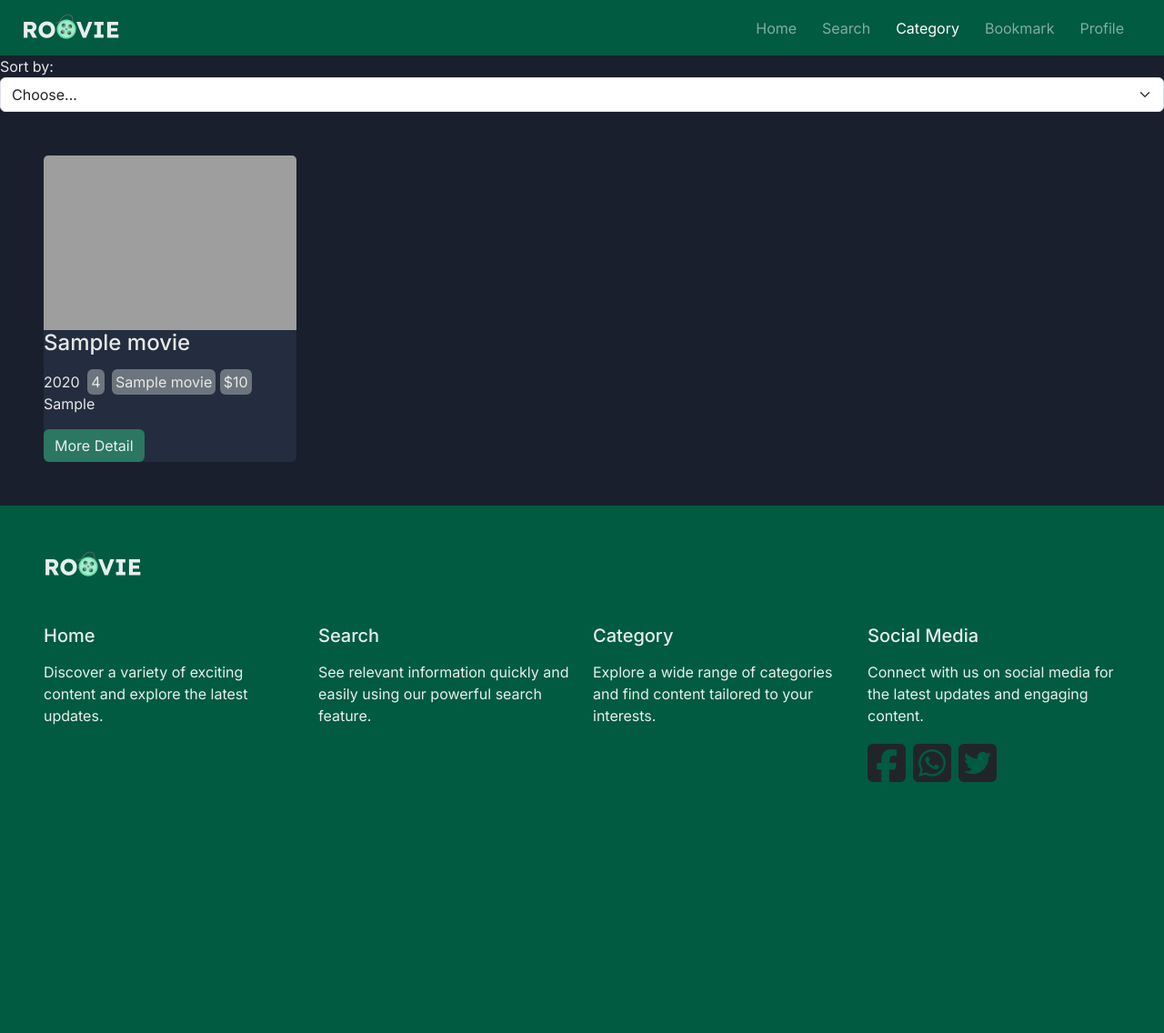
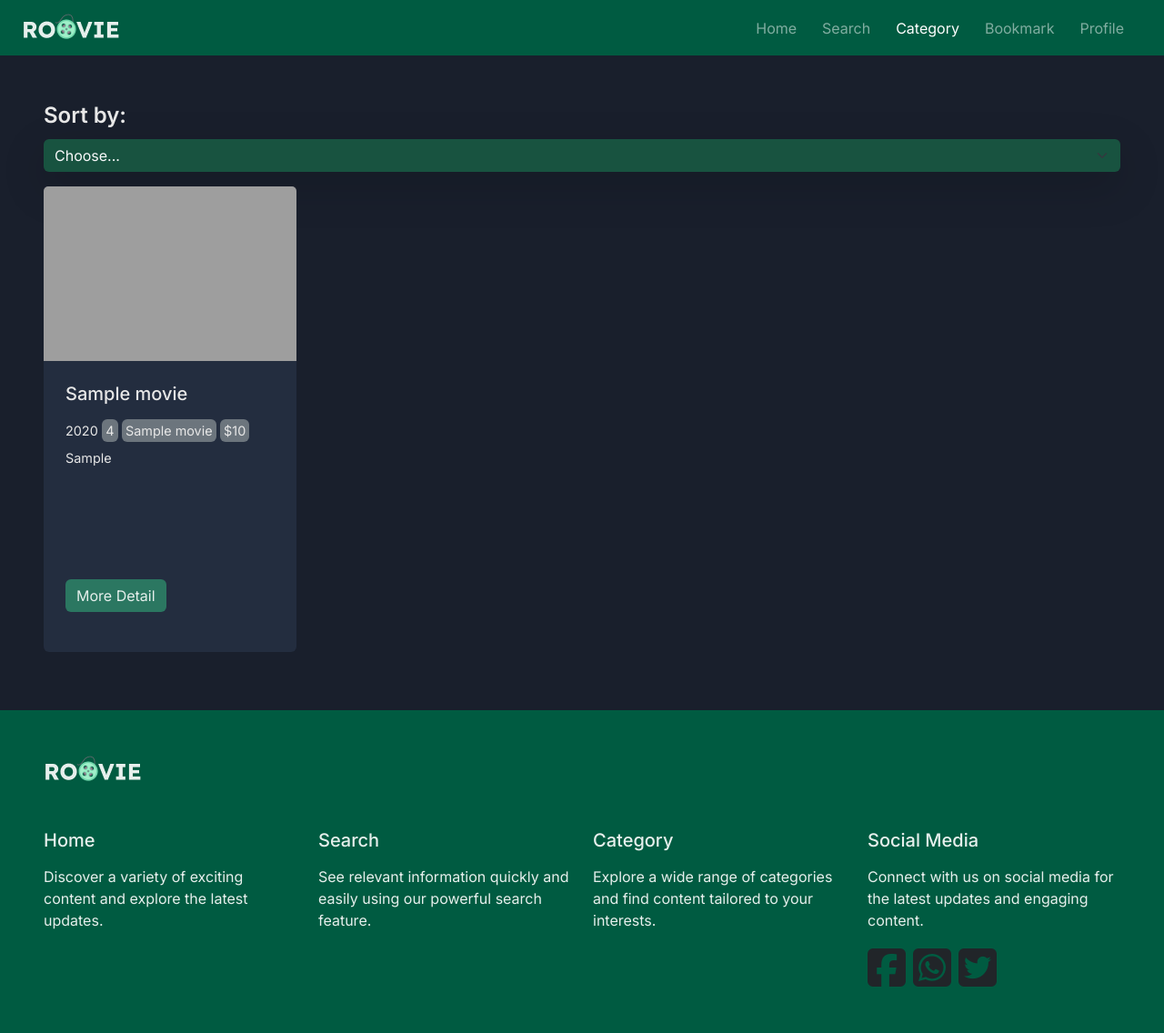
Before and after one commit to Ghatfaner/Project-PAW, a PHP site: page /category.php in a window 1280 px wide. Shown: the whole page at 91% size. Before the commit the page ends 860 px from the top, so only its background shows below. Run offline with PHP 8.4, Linux system fonts and the light colour scheme; tables that the repository leaves empty or names only in its code hold one stand-in row (values such as "Sample post"); grey boxes are pictures that could not be loaded.

Commit message:
[update] edit container in category

```diff
--- a/view/category.php
+++ b/view/category.php
@@ -58,36 +58,28 @@
       background-color: #2B7761;
       color: #E6EFEC;
     }
-    .overlay-image {
-      position: absolute;
-      top: 0;
-      left: 0;
-      right: 0;
-      bottom: 0;
-      background-position: center;
-      background-size: cover;
-      opacity: 0.5;
-    }
-    .card-img {
-      max-height: 32rem;
-      opacity: 0.5;
+    .card {
+      background-color: #232D3F;
+      color: #e7e7e7;
     }
     .card-img-top {
       height: 12rem;
       object-fit: cover;
     }
-    .container-card-big {
-      position: absolute;
-      bottom: 0;
-      left: 0;
-      right: 0;
-      border-radius: 0 0 0.25rem 0.25rem;
-      padding-bottom: 11rem;
-      background: linear-gradient(0deg, rgba(0, 0, 0, 0.5), rgba(35, 45, 63, 0));
+    .card-body-action {
+      padding: 24px 24px;
+      height: 20rem;
     }
-    .card {
-      background-color: #232D3F;
-      color: #e7e7e7;
+    .card-text-action {
+      margin-bottom: 1rem;
+      height: 10rem;
+    }
+    .card-text-action span {
+      font-size: 0.9rem;
+    }
+    .card-text-action p {
+      font-size: 0.9rem;
+      margin-top: 0.5rem;
     }
     .card a {
       border: none;
@@ -97,6 +89,10 @@
     .card a:hover {
       background-color: #E6EFEC;
       color: #2B7761;
+    }
+    .form-select option {
+      background-color: #232D3F;
+      color: #e7e7e7;
     }
   </style>
 </head>
@@ -131,10 +127,12 @@
     </div>
   </nav>
 
+  <div class="container-card mt-5 mb-5">
+    <div class="row px-5">
 
   <form action="category.php" method="get">
-  Sort by:
-  <select class="form-select" aria-label="Default select example" name="sort" onchange="this.form.submit()">
+    <div class="mb-2 fs-4 fw-semibold">Sort by:</div>
+    <select class="form-select bg-success text-light border border-0 shadow-lg" style="--bs-bg-opacity: .5" aria-label="Default select example" name="sort" onchange="this.form.submit()">
       <option selected>Choose...</option>
       <option value="ascending">Ascending (A-Z)</option>
       <option value="descending">Descending (Z-A)</option>
@@ -180,8 +178,6 @@
   }
 ?>
 
-  <div class="container-card mt-5 mb-5">
-    <div class="row px-5">
 
     <!-- jgn lupa cardnya ditambahin buat price, di figma blm ad soalnyaa -->
 
@@ -189,13 +185,17 @@
       foreach ($action as $sort) {
     ?>
 
-    <div class="col-3">
+    <div class="col-3 my-3">
         <div class="card border border-0">
           <img src="../pictures/movie-wide/<?php echo $sort['MovieId'] ?>.png" class="card-img-top" alt="...">
+
           <div class="card-body-action">
-            <h4 class="card-title-action mb-3"><?php echo $sort['Title'] ?></h5>
-            <div class="card-text-action">
-              <span><?php echo $sort['year'] ?></span> <span class="mx-1 rounded p-1 bg-secondary"><?php echo $sort['AgeRating'] ?></span> <span class="rounded p-1 bg-secondary"><?php echo $sort['GenreName'] ?></span> <span class="rounded p-1 bg-secondary">$<?php echo $sort['Price'] ?></span>
+            <h5 class="card-title-action mb-3"><?php echo $sort['Title'] ?></h5>
+            <div class="card-text-action fs-6">
+              <span><?php echo $sort['year'] ?></span>
+              <span class="rounded p-1 bg-secondary"><?php echo $sort['AgeRating'] ?></span>
+              <span class="rounded p-1 bg-secondary"><?php echo $sort['GenreName'] ?></span>
+              <span class="rounded p-1 bg-secondary">$<?php echo $sort['Price'] ?></span>
               <p><?php echo $sort['Synopsis'] ?></p>
             </div>
             <div class="card-btn"><a href="#" class="btn">More Detail</a></div>
```
Also changed, not shown: view/detail.php (+62 -0 lines). Lines whose indentation alone changed are shown as unchanged.
